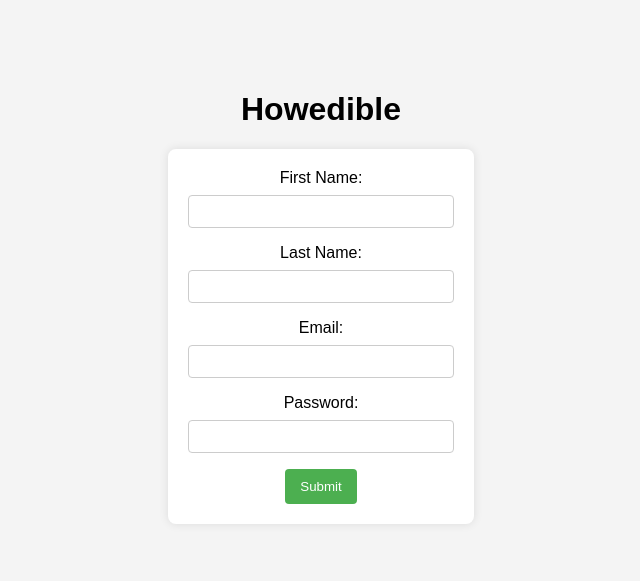
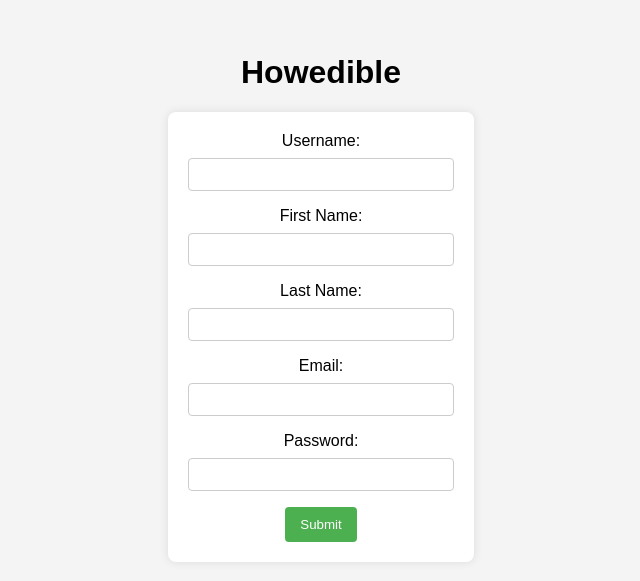
Before and after one commit to han18/Frontend, a React (Create React App) app: page / in a window 1280 px wide. Shown: the part 103-684 px from the top of the page, without its empty margins (319-959 px from the left). Built offline with nearby package versions, Linux system fonts and the light colour scheme.

Commit message:
added more detials to the form

```diff
--- a/src/components/Form.js
+++ b/src/components/Form.js
@@ -5,16 +5,34 @@ function Form() {
   return (
     <div>
       <form>
+        <label for="username">Username:</label>
+        <input
+          type="text"
+          id="username"
+          name="username"
+          minlength="3"
+          maxlength="15"
+          required
+        />
+
         <label for="firstName">First Name:</label>
-        <input type="text" id="firstName" name="firstName" required />
+        <input type="text" id="firstName" name="first_name" required />
 
         <label for="lastName">Last Name:</label>
-        <input type="text" id="firstName" name="firstName" required />
+        <input type="text" id="lastName" name="last_name" required />
 
         <label for="email">Email:</label>
         <input type="email" id="email" name="email" required />
+
         <label for="password">Password:</label>
-        <input type="password" id="password" name="password" required />
+        <input
+          type="password"
+          id="password"
+          name="password"
+          minlength="8"
+          maxlength="50"
+          required
+        />
 
         <button type="submit">Submit</button>
       </form>
```
